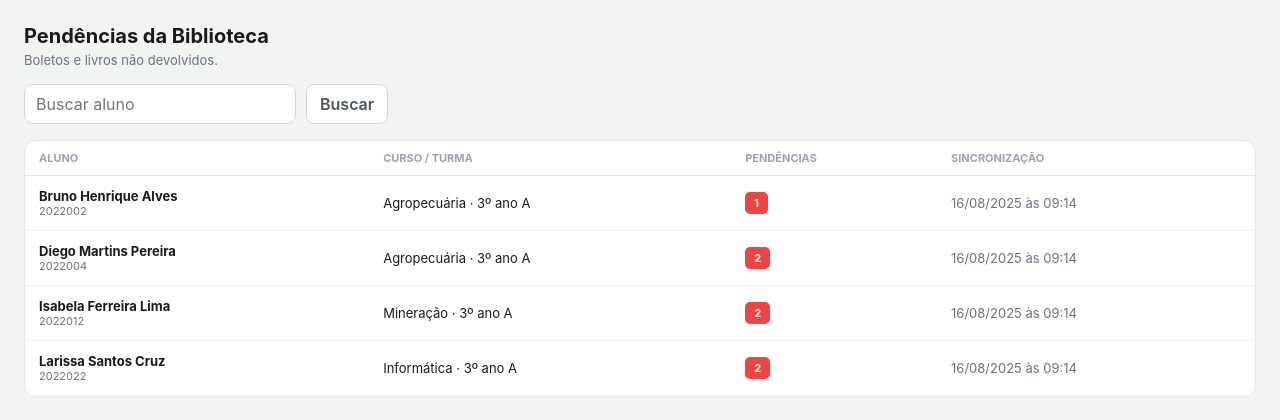
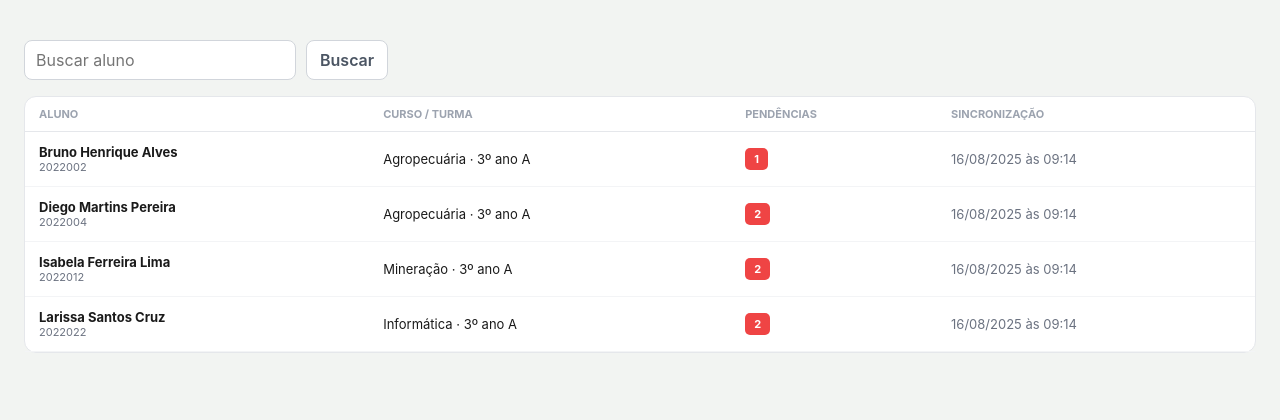
Before and after one commit to emyszc/controle-academico, a Django app: page /biblioteca/ in a window 1280 px wide. Shown: the part 56-476 px from the top of the page. Run offline with Django 5.2, Linux system fonts and the light colour scheme.

Commit message:
editando arquivos da biblioteca

```diff
--- a/src/templates/biblioteca/index.html
+++ b/src/templates/biblioteca/index.html
@@ -23,8 +23,7 @@
     </header>
     <main class="page">
         <div class="wrap">
-            <h1 class="title">Pendências da Biblioteca</h1>
-            <p class="subtitle">Boletos e livros não devolvidos.</p>
+
             <form class="toolbar" method="get"><input class="input" name="q" placeholder="Buscar aluno"><button
                     class="btn outline">Buscar</button></form>
             <div class="card">
```
